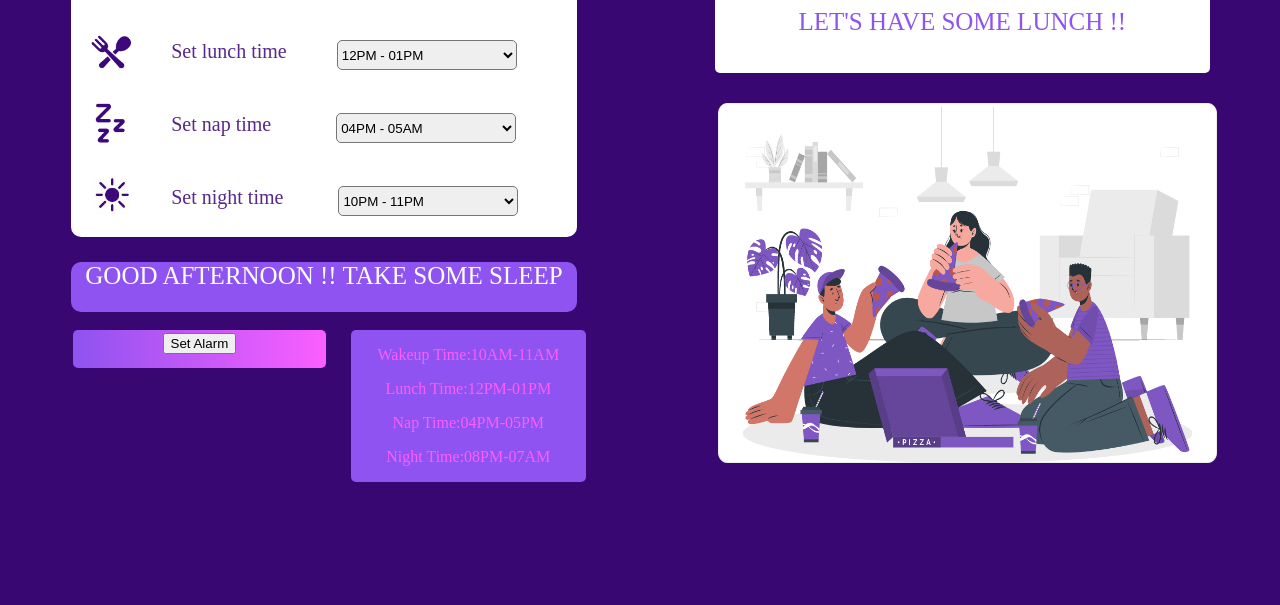
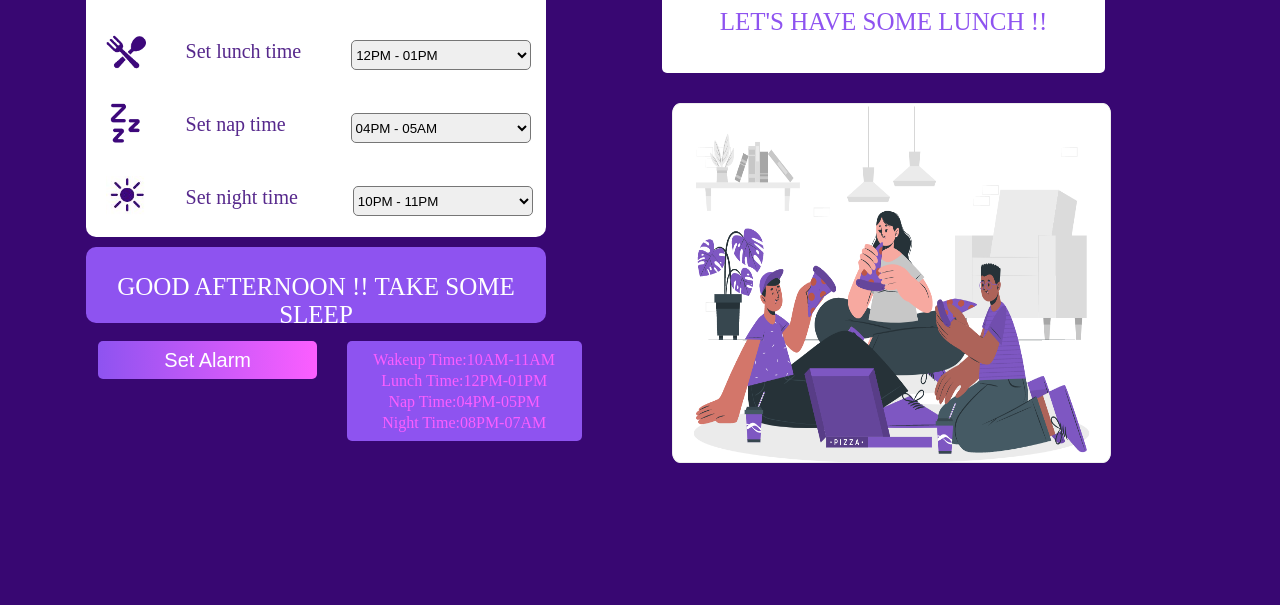
Before and after one commit to Chintu5268/js_digital_clock, a plain HTML site: page index.html in a window 1280 px wide. Shown: the part 195-800 px from the top of the page. Drawn offline with Linux system fonts and the light colour scheme.

Commit message:
changing the width of body and also name height changing and rename part1 to button

```diff
--- a/style.css
+++ b/style.css
@@ -1,14 +1,16 @@
 body{
   background-color: #380772;
+  width: 90%;
 }
 .conatiner{
-  width: 100%;
+
   height:auto;
 }
 .main1{
   width: 50%;
   height: auto;
   float: left;
+  margin-left: 20px;
 }
 .img{
   margin: 20px 100px;
@@ -105,7 +107,7 @@ body{
 }
 .name{
   width: 80%;
-  height: 50px;
+  height: 30px;
   margin: 0 auto;
   font-size: 25px;
   background-color: #8E53F0;
@@ -113,35 +115,39 @@ body{
   text-align: center;
   margin-top: 10px;
   border-radius: 10px;
+  padding-top: 1px;
+  padding-bottom: 45px;
 }
 .part{
   width: 100%;
   display: flex;
 
 }
-.part1{
-  width: 40%;
+button{
+  width: 130%;
   height: 38px;
   background: linear-gradient(to right,#8E53F0,#FC5EFF);
   color: #fff;
   text-align: center;
   font-size: 20px;
-  margin-left: 65px;
+  margin-left: 70px;
   border-radius: 5px;
+  border: none;
 
 }
 .part2{
   width: 235px;
-  margin-left: 25px;
+  margin-left: 150px;
   background-color:#8E53F0;
   color: #FC5EFF;
   border-radius: 5px;
   text-align:center;
-  height: auto;
+  height: 100px;
+  line-height: 5px;
 
 }
 .main2{
-  width: 49%;
+  width: 48%;
   height: auto;
   float:right;
 
@@ -164,7 +170,7 @@ body{
   margin-top:-95px;
 }
 .box3{
-  width: 80%;
+  width: 90%;
   height:90px;
   background-color:#fff;
   margin: 30px auto;
```
